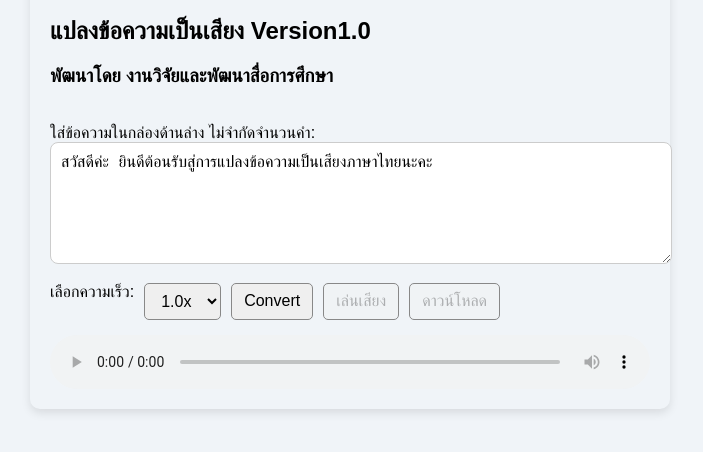
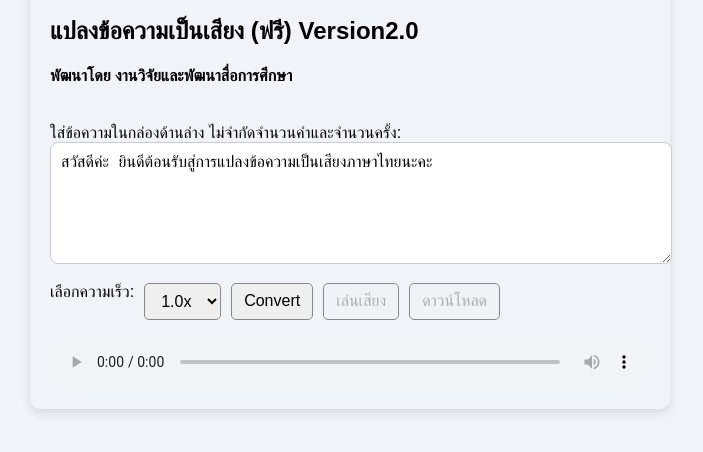
Before and after one commit to okwo/tts-counter-app, a plain HTML site: page templates/index.html in a window 1280 px wide. Shown: the part 122-574 px from the top of the page, without its empty margins (290-993 px from the left). Drawn offline with Linux system fonts and the light colour scheme.

Commit message:
Update index.html

```diff
--- a/templates/index.html
+++ b/templates/index.html
@@ -56,11 +56,11 @@
 </head>
 <body>
 <img src="/static/logo.png" alt="โลโก้ของเว็บ" style="width: 120px; display: block; margin: 0 auto 10px;">
-  <h2>แปลงข้อความเป็นเสียง Version1.0</h2>
+  <h2>แปลงข้อความเป็นเสียง (ฟรี) Version2.0</h2>
 
-  <h3>พัฒนาโดย งานวิจัยและพัฒนาสื่อการศึกษา</h3>
+  <h4>พัฒนาโดย งานวิจัยและพัฒนาสื่อการศึกษา</h4>
   <br>
- <label for="text-input">ใส่ข้อความในกล่องด้านล่าง ไม่จำกัดจำนวนคำ:</label>
+ <label for="text-input">ใส่ข้อความในกล่องด้านล่าง ไม่จำกัดจำนวนคำและจำนวนครั้ง:</label>
   <br>
   <textarea id="text-input">สวัสดีค่ะ ยินดีต้อนรับสู่การแปลงข้อความเป็นเสียงภาษาไทยนะคะ</textarea>
 
@@ -69,8 +69,7 @@
     <select id="speed-select">
       <option value="1.2">1.0x</option>
       <option value="1.3">1.2x</option>
-      <option value="1.32">1.3x</option>
-      <option value="1.5">1.4x</option>
+      <option value="1.5">1.3x</option>
     </select>
 
     <button onclick="convertText()">Convert</button>
```
